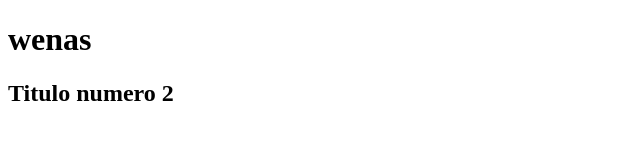
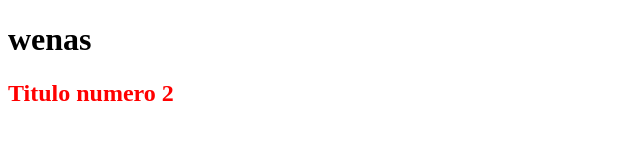
Before and after one commit to jbvs77/edxGit, a plain HTML site: page index.html in a window 1280 px wide. Shown: the whole page, without its empty margins (0-640 px from the left). Drawn offline with Linux system fonts and the light colour scheme.

Commit message:
css added

```diff
--- a/index.html
+++ b/index.html
@@ -7,6 +7,6 @@
 </head>
 <body>
     <h1>wenas</h1>
-    <h2>Titulo numero 2 </h2>
+    <h2 style="Color: red;">Titulo numero 2</h2>
 </body>
 </html>
```
